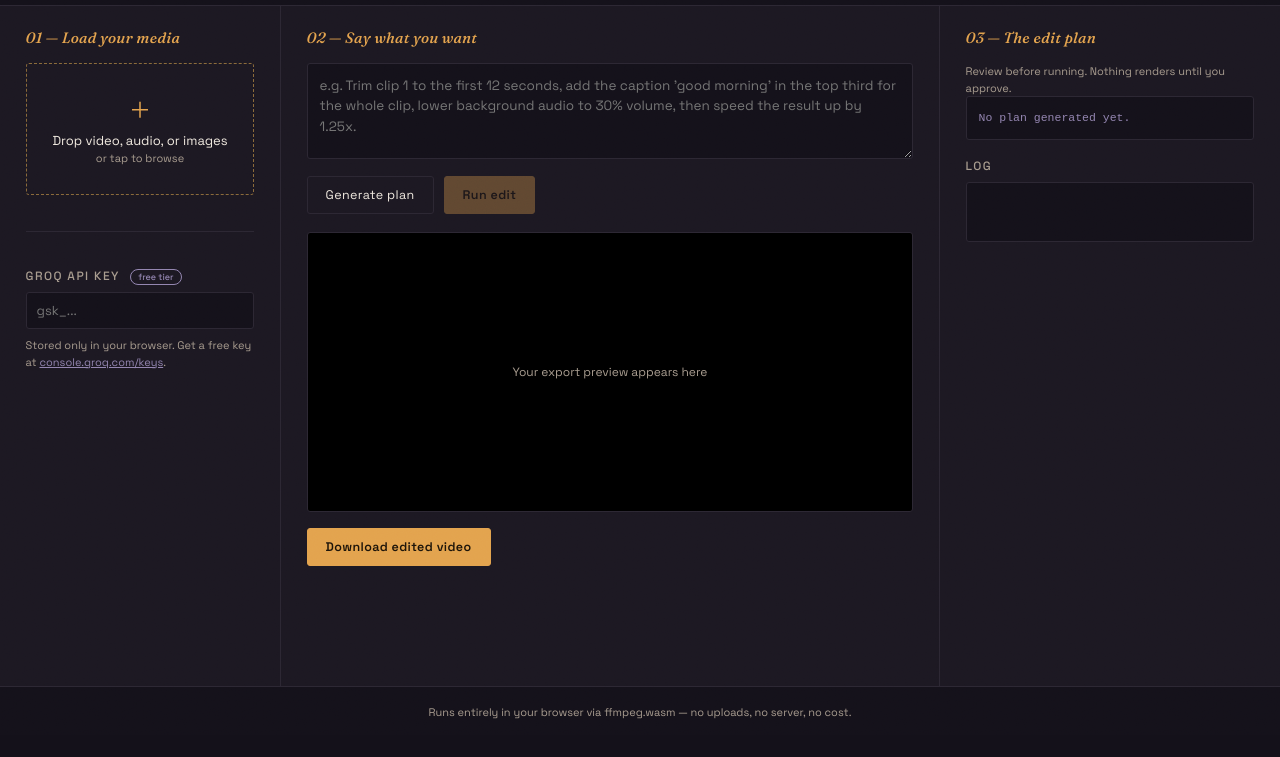
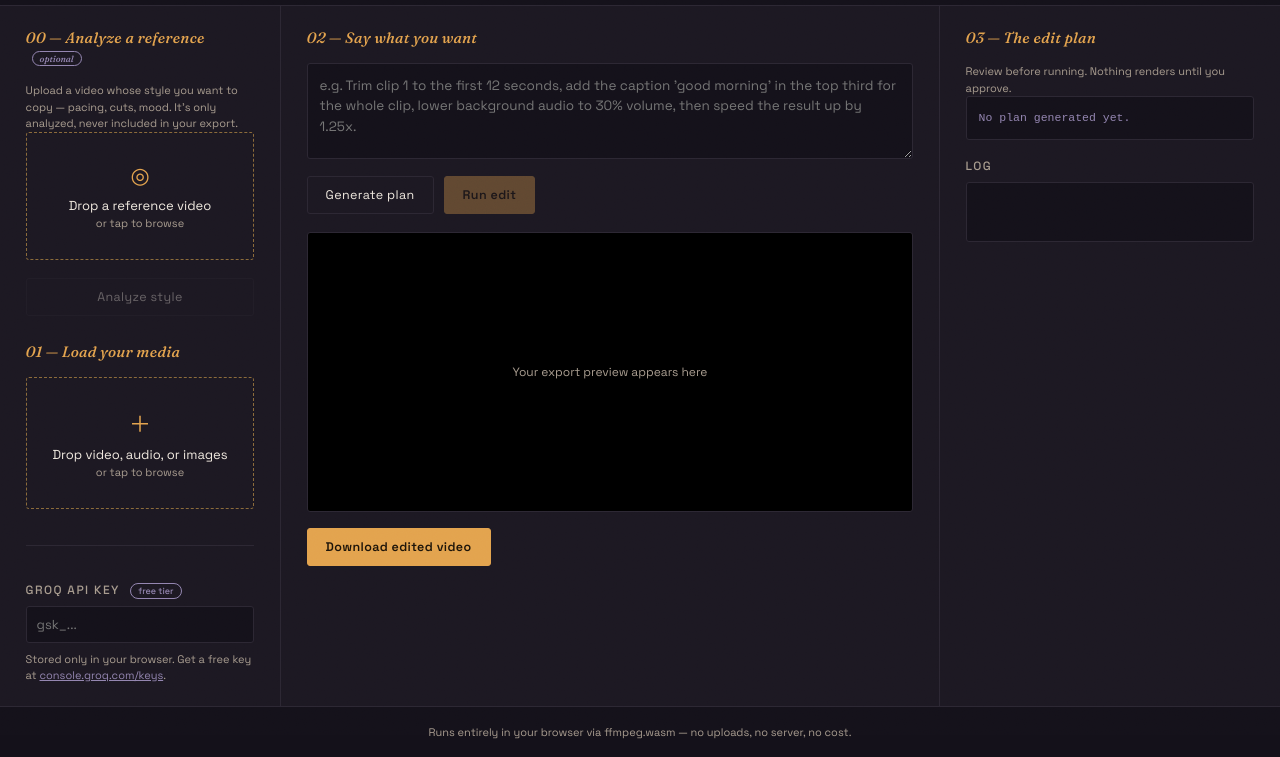
Before and after one commit to sabaghanbarlo-hash/ember-cut, a plain HTML site: page index.html in a window 1280 px wide. Shown: the part 65-822 px from the top of the page. Drawn offline with Linux system fonts and the light colour scheme.

Commit message:
Add style-reference analysis: upload a video to extract its pacing/tone, then build your own edit informed by it

```diff
--- a/index.html
+++ b/index.html
@@ -24,7 +24,19 @@
 
   <!-- LEFT: media + settings -->
   <section class="panel panel-media">
-    <h2 class="panel-title">01 — Load your media</h2>
+    <h2 class="panel-title">00 — Analyze a reference <span class="free-tag">optional</span></h2>
+    <p class="hint">Upload a video whose style you want to copy — pacing, cuts, mood. It's only analyzed, never included in your export.</p>
+
+    <label class="dropzone" id="refDropzone">
+      <input type="file" id="refFileInput" accept="video/*" hidden />
+      <span class="dz-icon">◎</span>
+      <span class="dz-text">Drop a reference video<br><span class="dz-sub">or tap to browse</span></span>
+    </label>
+    <div id="refFileName" class="hint"></div>
+    <button id="analyzeBtn" class="btn btn-ghost" disabled style="margin-top:10px; width:100%;">Analyze style</button>
+    <pre id="styleOutput" class="plan-output" style="margin-top:10px; display:none;"></pre>
+
+    <h2 class="panel-title" style="margin-top:26px;">01 — Load your media</h2>
 
     <label class="dropzone" id="dropzone">
       <input type="file" id="fileInput" multiple accept="video/*,audio/*,image/*" hidden />
```
